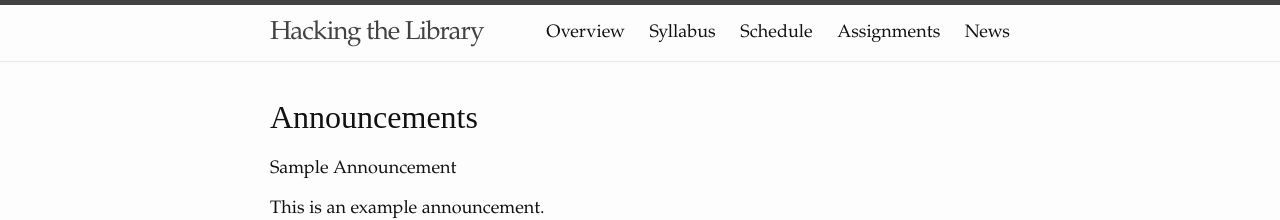
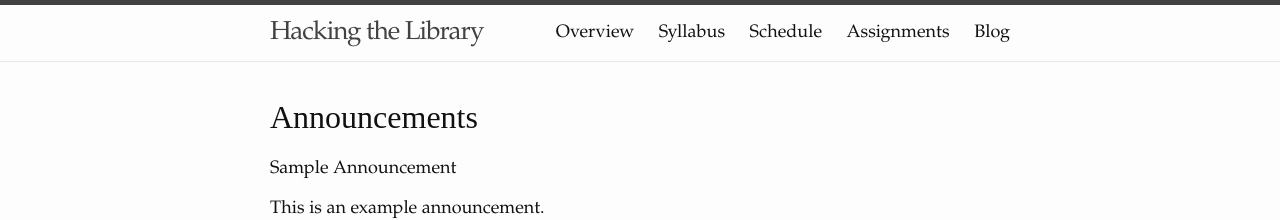
Before and after one commit to osteele/hackingthelibrary.org, a Jekyll site: the page built from index.md, in a window 1280 px wide. Shown: the top 220 px of the page. Built offline with Jekyll 4.4.1, drawn with Linux system fonts in a browser that asks for light colours.

Commit message:
News → Blog

```diff
--- a/_includes/header.html
+++ b/_includes/header.html
@@ -23,7 +23,7 @@
         <a class="page-link" href="{{ site.baseurl }}/syllabus/">Syllabus</a>
         <a class="page-link" href="{{ site.baseurl }}/schedule/">Schedule</a>
         <a class="page-link" href="{{ site.baseurl }}/assignments/">Assignments</a>
-        <a class="page-link" href="{{ site.baseurl }}/posts/">News</a>
+        <a class="page-link" href="{{ site.baseurl }}/posts/">Blog</a>
       </div>
     </nav>
 
```
